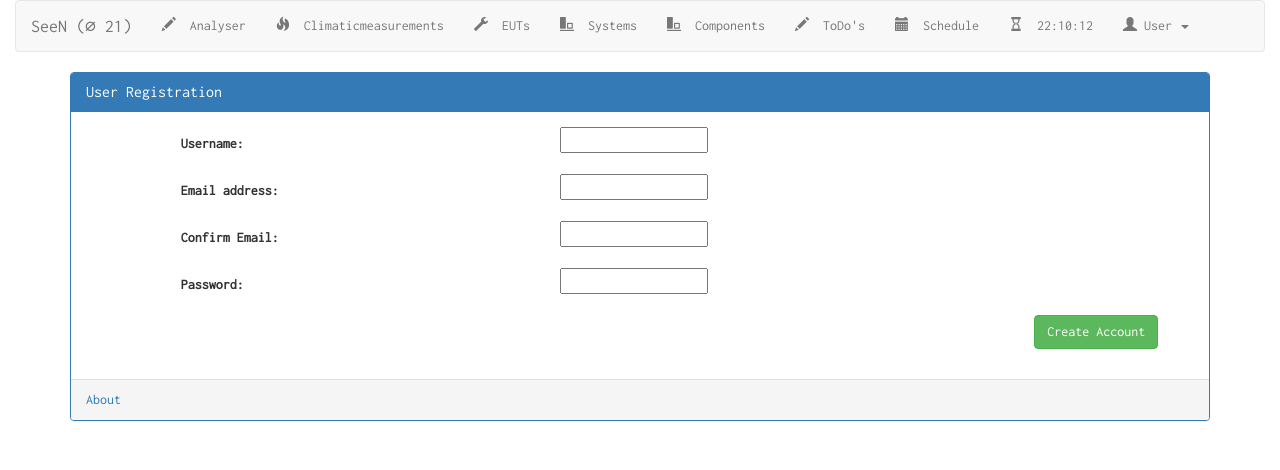
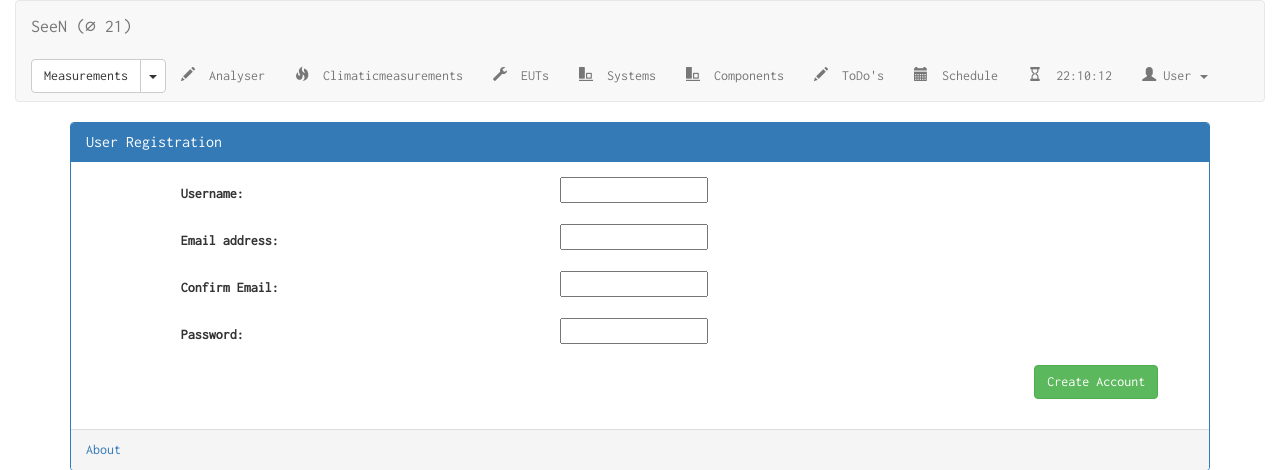
Before and after one commit to woastel/SeeN_v2, a Django app: page /accounts/register/ in a window 1280 px wide. Shown: the top 470 px of the page. Run offline with Django 3.2, Linux system fonts and the light colour scheme; some libraries are stand-ins or nearby versions.

Commit message:
base: new navbar layout

```diff
--- a/taffwebapp/taffwebapp/urls.py
+++ b/taffwebapp/taffwebapp/urls.py
@@ -21,7 +21,7 @@ urlpatterns = [
     url(r'^eut/', include('eut.urls')),
     url(r'^system/', include('system.urls')),
     url(r'^todos/', include('todos.urls')),
-    url(r'^climaticmeasurement/', include('climaticmeasurement.urls')),
+
     url(r'^measurement/', include('measurement.urls')),
 
     url(r'^schedule/', include('schedule.urls')),
--- a/taffwebapp/templates/base.html
+++ b/taffwebapp/templates/base.html
@@ -59,9 +59,30 @@
           <!-- Items -->
           <div class="collapse navbar-collapse" id="topNavBar">
             <ul class="nav navbar-nav">
+              <li>
+                <!-- Split button -->
+                <div class="btn-group">
+                  <button type="button" class="btn btn-default navbar-btn" onclick="location.href = '{% url 'measurement:m_index' %}';">
+                    Measurements</button>
+                  <button type="button" class="btn btn-default navbar-btn dropdown-toggle" data-toggle="dropdown" aria-haspopup="true" aria-expanded="false">
+                    <span class="caret"></span>
+                    <span class="sr-only">Toggle Dropdown</span>
+                  </button>
+                  <ul class="dropdown-menu">
+                    <li><a href="{% url 'measurement:mc_index' %}">Climatic</a></li>
+                    <li><a href="{% url 'measurement:memi_index' %}">EMI</a></li>
+                    <li><a href="#"><strike>other</strike></a></li>
+                    <li role="separator" class="divider"></li>
+                    <li><a href="#"><strike>other</strike></a></li>
+                    <li><a href="#"><strike>other</strike></a></li>
+                  </ul>
+                </div>
+              </li>
+
+
               <li><a href="#"><span class="glyphicon glyphicon-pencil" aria-hidden="true"></span>&nbsp;
                 Analyser</a></li>
-              <li><a href="{% url 'climaticmeasurement:index' %}"><span class="glyphicon glyphicon-fire" aria-hidden="true"></span>&nbsp;
+              <li><a href="{% url 'measurement:mc_index' %}"><span class="glyphicon glyphicon-fire" aria-hidden="true"></span>&nbsp;
                 Climaticmeasurements</a></li>
               <li><a href="{% url 'eut:index' %}"><span class="glyphicon glyphicon-wrench" aria-hidden="true"></span>&nbsp;
                 EUTs</a></li>
```
